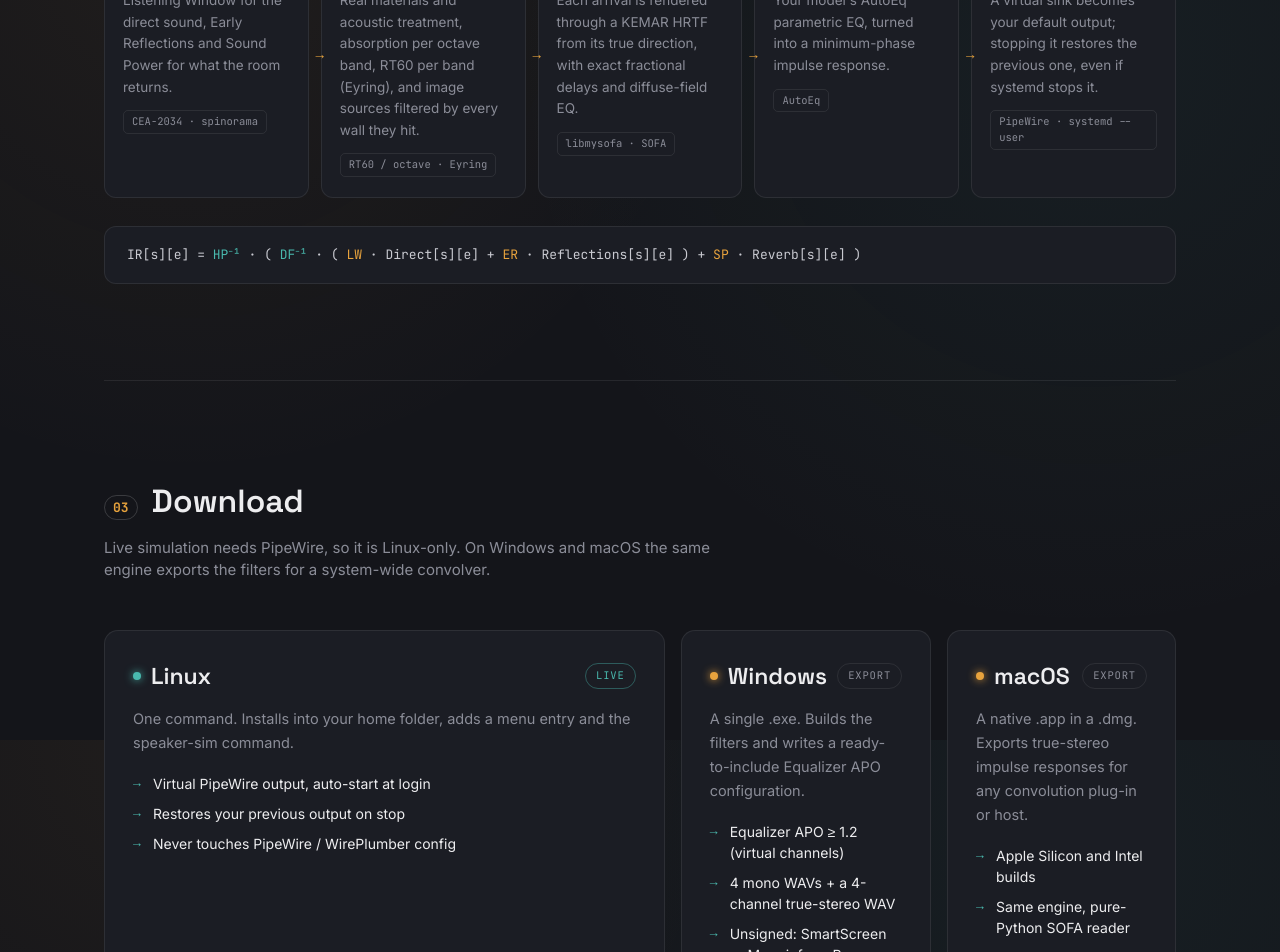
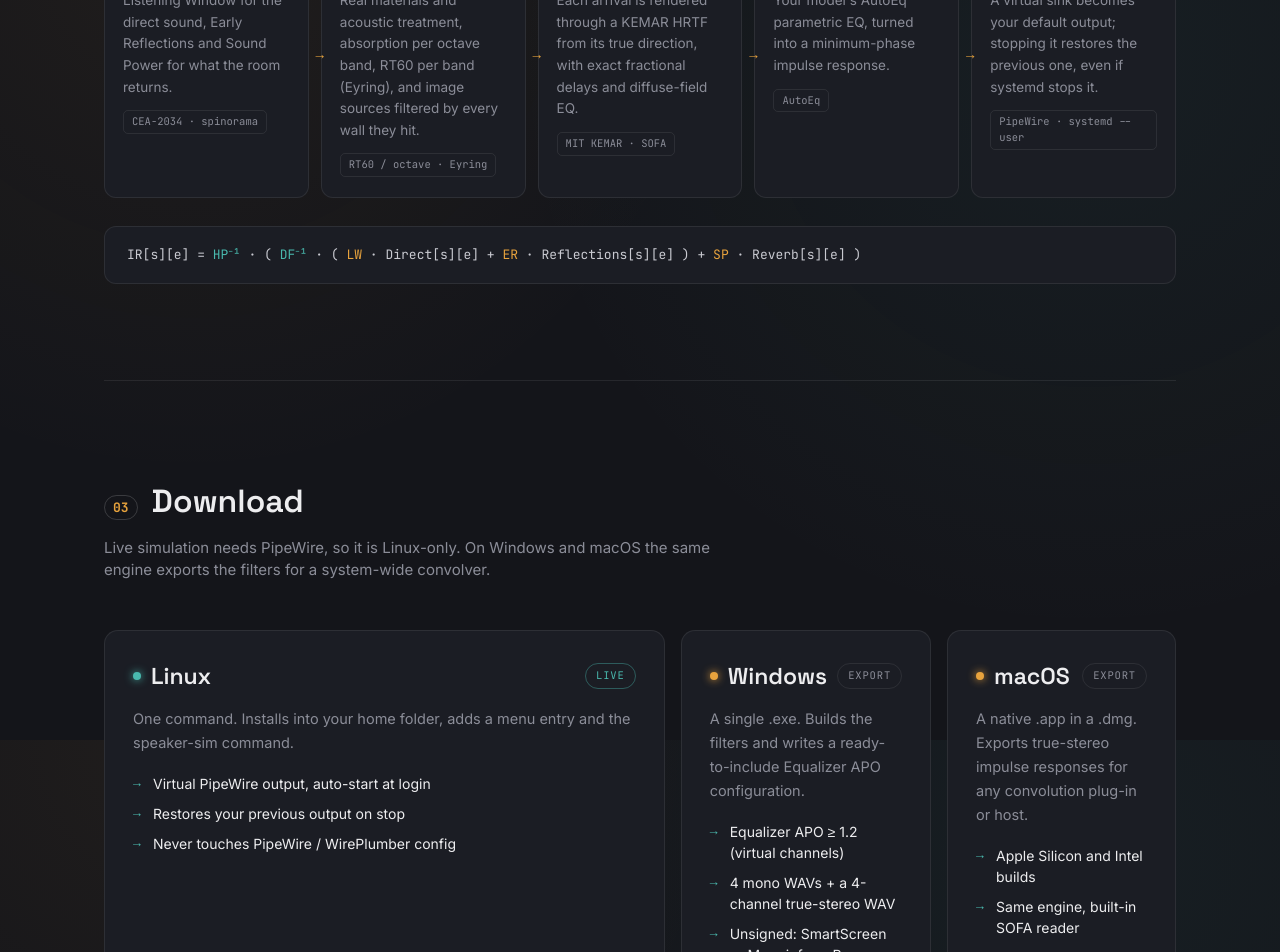
Before and after one commit to devfrp/SimulSpeaker, a plain HTML site: page docs/index.html in a window 1280 px wide. Shown: the part 2460-3412 px from the top of the page. Drawn offline with Linux system fonts and the light colour scheme.

Commit message:
Documentation : installation, développement et modules de la version Rust

```diff
--- a/docs/index.html
+++ b/docs/index.html
@@ -281,7 +281,7 @@
       <div class="node">
         <h3 data-en="Head" data-fr="T&ecirc;te">Head</h3>
         <p data-en="Each arrival is rendered through a KEMAR HRTF from its true direction, with exact fractional delays and diffuse-field EQ." data-fr="Chaque arriv&eacute;e passe par le HRTF KEMAR de sa vraie direction, avec retards fractionnaires exacts et &eacute;galisation champ diffus.">Each arrival is rendered through a KEMAR HRTF from its true direction, with exact fractional delays and diffuse-field EQ.</p>
-        <span class="chip">libmysofa · SOFA</span>
+        <span class="chip">MIT KEMAR · SOFA</span>
       </div>
       <div class="node">
         <h3 data-en="Headphone" data-fr="Casque">Headphone</h3>
@@ -331,7 +331,7 @@
         <p class="desc" data-en="A native .app in a .dmg. Exports true-stereo impulse responses for any convolution plug-in or host." data-fr="Une .app native dans un .dmg. Exporte des r&eacute;ponses true stereo pour tout plug-in ou h&ocirc;te de convolution.">A native .app in a .dmg. Exports true-stereo impulse responses for any convolution plug-in or host.</p>
         <ul class="highlights">
           <li data-en="Apple Silicon and Intel builds" data-fr="Versions Apple Silicon et Intel">Apple Silicon and Intel builds</li>
-          <li data-en="Same engine, pure-Python SOFA reader" data-fr="M&ecirc;me moteur, lecteur SOFA en Python">Same engine, pure-Python SOFA reader</li>
+          <li data-en="Same engine, built-in SOFA reader" data-fr="M&ecirc;me moteur, lecteur SOFA int&eacute;gr&eacute;">Same engine, built-in SOFA reader</li>
           <li data-en="Unsigned: right-click → Open the first time" data-fr="Non sign&eacute;e : clic droit → Ouvrir la premi&egrave;re fois">Unsigned: right-click → Open the first time</li>
         </ul>
         <div class="actions">
```
Also changed, not shown: 3 other files.
